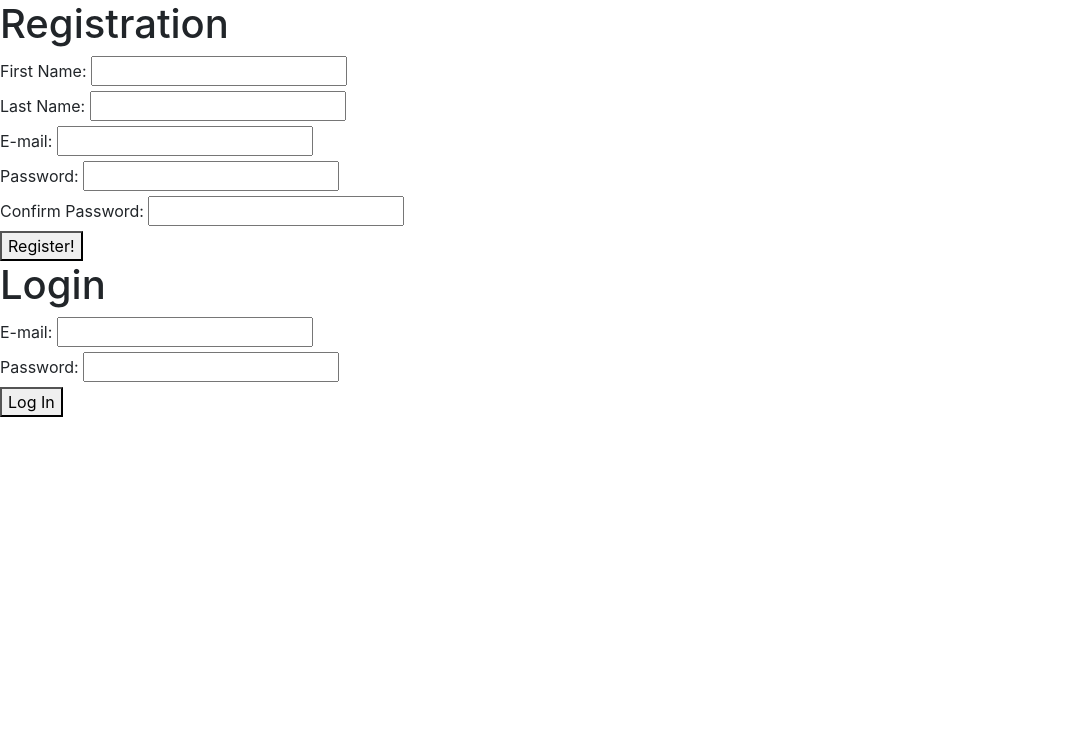
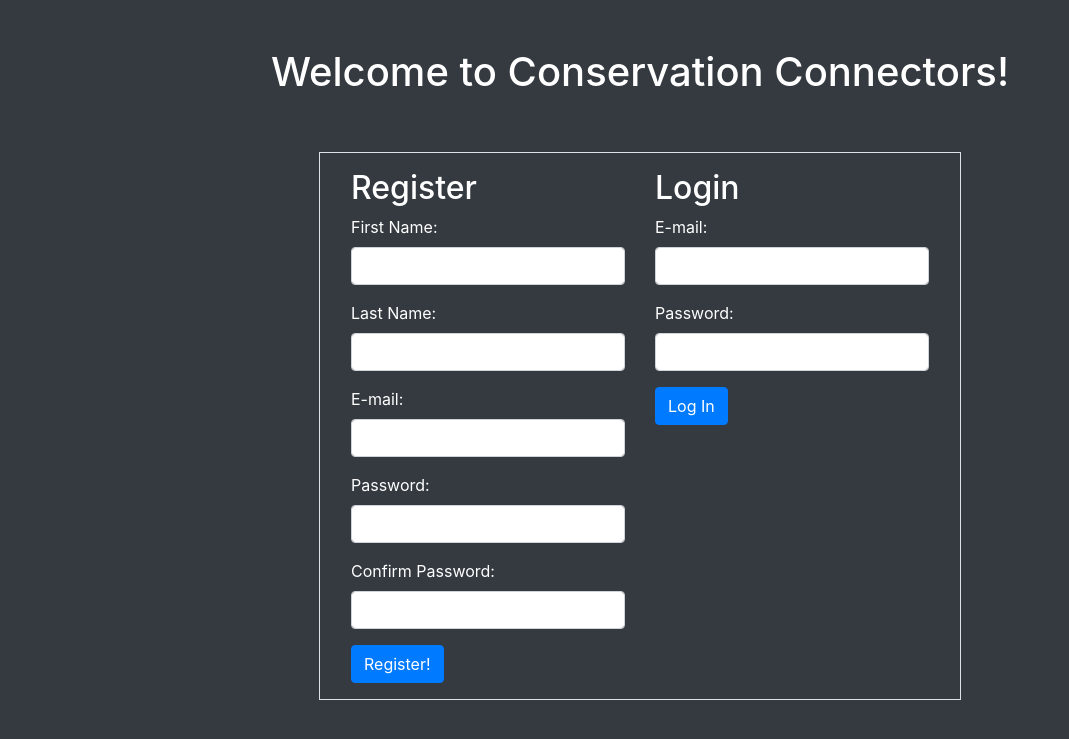
Before and after one commit to Hughes-D/algo_prac, a Django app: page / in a window 1280 px wide. Shown: the top 739 px of the page, without its empty margins (0-1069 px from the left). Run offline with Django 3.2, Linux system fonts and the light colour scheme; some libraries are stand-ins or nearby versions.

Commit message:
added some CSS/JS

```diff
--- a/my_final_proj/login_app/templates/index.html
+++ b/my_final_proj/login_app/templates/index.html
@@ -5,62 +5,73 @@
     <meta http-equiv="X-UA-Compatible" content="IE=edge">
     <meta name="viewport" content="width=device-width, initial-scale=1.0">
     <title>Login</title>
-    <link href="https://stackpath.bootstrapcdn.com/bootstrap/4.5.0/css/bootstrap.min.css" rel="stylesheet" integrity="sha384-9aIt2nRpC12Uk9gS9baDl411NQApFmC26EwAOH8WgZl5MYYxFfc+NcPb1dKGj7Sk" crossorigin="anonymous">
+    <link rel="stylesheet" href="https://maxcdn.bootstrapcdn.com/bootstrap/4.5.2/css/bootstrap.min.css">
+    <script src="https://ajax.googleapis.com/ajax/libs/jquery/3.5.1/jquery.min.js"></script>
+    <script src="https://cdnjs.cloudflare.com/ajax/libs/popper.js/1.16.0/umd/popper.min.js"></script>
+    <script src="https://maxcdn.bootstrapcdn.com/bootstrap/4.5.2/js/bootstrap.min.js"></script>
     {% load static %}
     <link rel="stylesheet" href="{% static 'login_app/style.css' %}">
 </head>
-<body>
-    <h1>Registration</h1>
+<body class="bg-dark">
+    <div class="d-flex justify-content-center">
+        <h1 class="text-white p-5">Welcome to Conservation Connectors!</h1>
+    </div>
+    <div class="wrapper d-flex justify-content-center">
         {% if messages %}
             <ul class="messages">
                 {% for message in messages %}
-                <li
+                    <li>
                     {% if message.tags %} class="{{ message.tags }}"{% endif %}>{{ message }}
                     </li>
                 {% endfor %}
             </ul>
         {% endif %}
-    <form action="/create" method="post">
+        <div class="d-inline-flex p-3 border text-white">
+            <div class=''>
+                <form class="container" action="/create" method="post">
                     {% csrf_token %}
-        <div>
+                    <h2>Register</h2>
+                    <div class="form-group">
                         <label for="first_name">First Name:</label>
-            <input type="text" name="first_name" id="first_name">
+                        <input type="text" class="form-control" name="first_name" id="first_name">
                     </div>
-        <div>
+                    <div class="form-group">
                         <label for="last_name">Last Name:</label>
-            <input type="text" name="last_name" id="last_name">
+                        <input type="text" class="form-control" name="last_name" id="last_name">
                     </div>
-        <div>
+                    <div class="form-group">
                         <label for="email">E-mail:</label>
-            <input type="email" name="email" id="email">
+                        <input type="email" class="form-control" name="email" id="email">
                     </div>
-        <div>
+                    <div class="form-group">
                         <label for="password">Password:</label>
-            <input type="password" name="password" id="password">
+                        <input type="password" class="form-control" name="password" id="password">
 
                     </div>
-        <div>
+                    <div class="form-group">
                         <label for="confirm">Confirm Password:</label>
-            <input type="password" name="confirm" id="confirm">
+                        <input type="password" class="form-control" name="confirm" id="confirm">
                     </div>
-        <button>Register!</button>
+                    <button class="btn btn-primary">Register!</button>
                 </form>
+            </div>
 
-
-    <div class="login">
-        <h1>Login</h1>
-        <form action="/login" method="post">
+            <div class="Login">
+                <form class="container" action="/login" method="post">
                     {% csrf_token %}
-            <div>
+                    <h2>Login</h2>
+                    <div class="form-group">
                         <label for="email">E-mail:</label>
-                <input type="email" name="email" id="email">
+                        <input type="email" class="form-control" name="email" id="email">
                     </div>
-            <div>
+                    <div class="form-group">
                         <label for="password">Password:</label>
-                <input type="password" name="password" id="password">
+                        <input type="password" class="form-control" name="password" id="password">
                     </div>
-            <button>Log In</button>
+                    <button class="btn btn-primary">Log In</button>
+                </form>
             </div>
-        </form>
+        </div>
+    </div>
 </body>
 </html>
```
Also changed, not shown: my_final_proj/login_app/templates/dash.html (+22 -12 lines), my_final_proj/db.sqlite3. Lines whose indentation alone changed are shown as unchanged.
